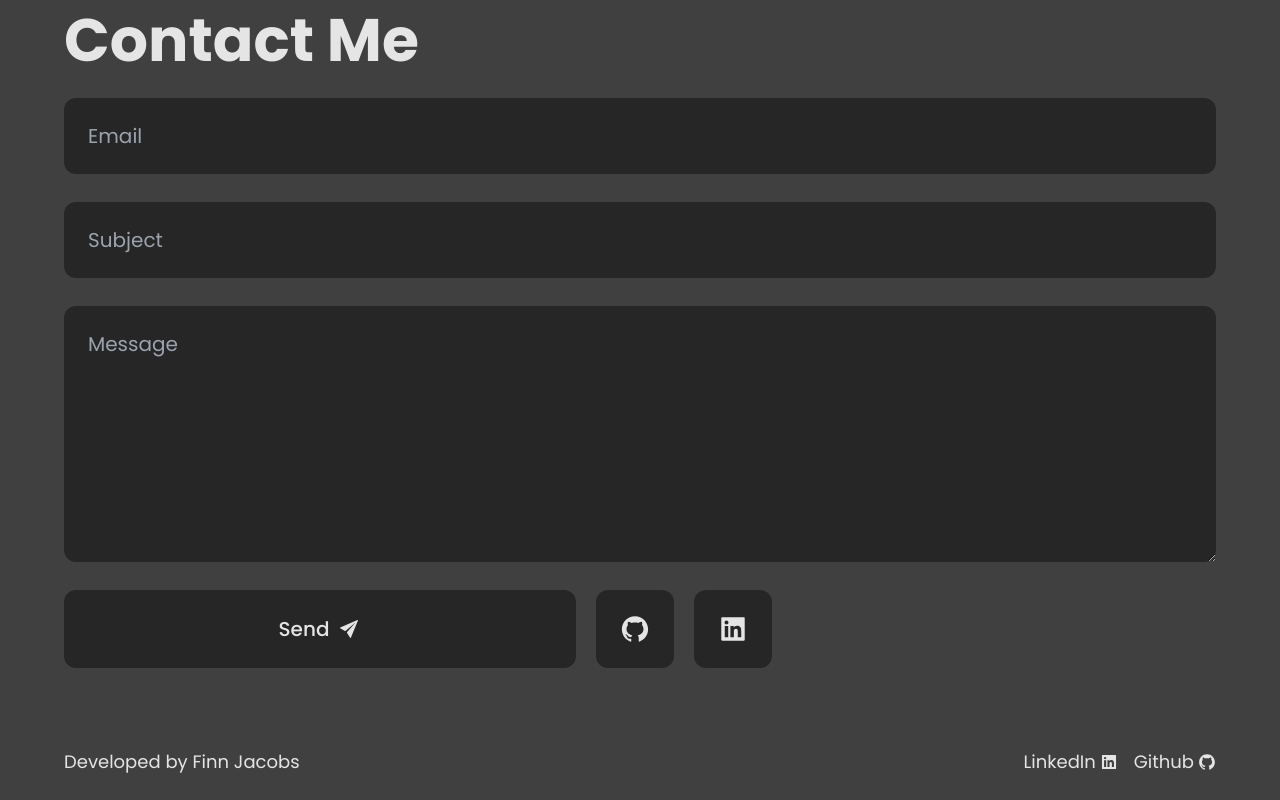
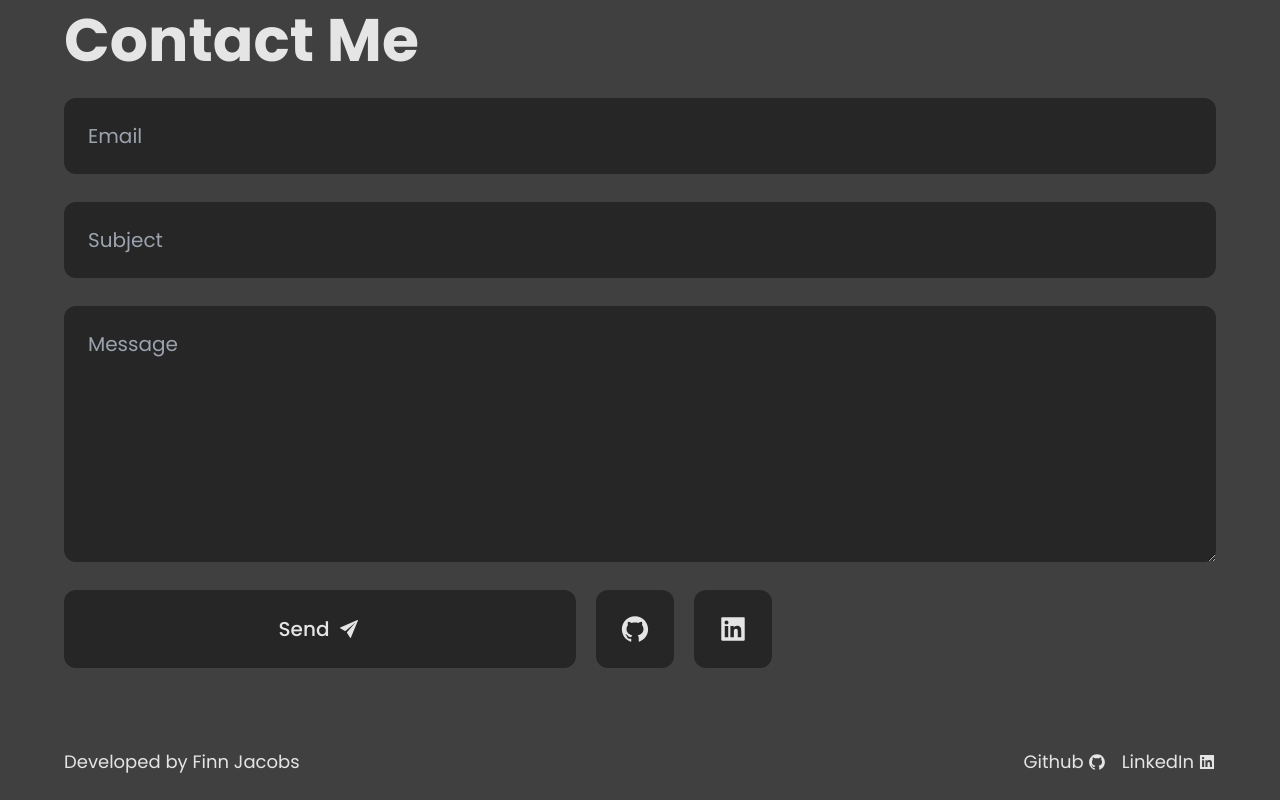
Before and after one commit to finnjacobs99/portfolio-website, a React (Vite) app in the folder react-app/: page / in a window 1280 px wide. Shown: the part 3348-4148 px from the top of the page. Built offline with nearby package versions, Linux system fonts and the light colour scheme.

Commit message:
changed ordering of footer links

```diff
--- a/react-app/src/components/Footer.jsx
+++ b/react-app/src/components/Footer.jsx
@@ -1,5 +1,5 @@
 import React from 'react';
-import {AiFillLinkedin, AiFillGithub} from 'react-icons/ai';
+import { AiFillLinkedin, AiFillGithub } from 'react-icons/ai';
 
 const Footer = () => {
   return (
@@ -11,23 +11,24 @@ const Footer = () => {
       <div className='flex'>
         <a
           className='flex justify-center items-center mr-4 cursor-pointer transition hover:text-white ease-in-out duration-300'
+          href='https://github.com/finnjacobs99/portfolio-website'
+          target='_blank'
+        >
+          <span>Github</span>
+          <AiFillGithub className='ml-1' />
+        </a>
+
+        <a
+          className='flex justify-center items-center cursor-pointer transition hover:text-white ease-in-out duration-300'
           href='https://www.linkedin.com/in/finn-jacobs-5808831bb'
           target='_blank'
         >
           <span>LinkedIn</span>
-          <AiFillLinkedin className='ml-1'/>
-        </a>
-        <a
-          className='flex justify-center items-center cursor-pointer transition hover:text-white ease-in-out duration-300'
-          href='https://github.com/finnjacobs99/portfolio-website'
-          target='_blank'
-        >
-          <span>Github</span>
-          <AiFillGithub className='ml-1'/>
+          <AiFillLinkedin className='ml-1' />
         </a>
       </div>
     </section>
-  )
-}
+  );
+};
 
-export default Footer
+export default Footer;
```
